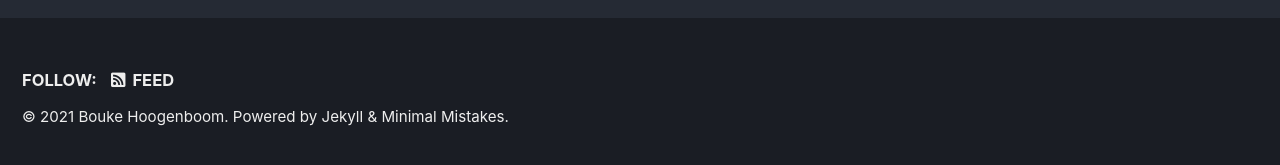
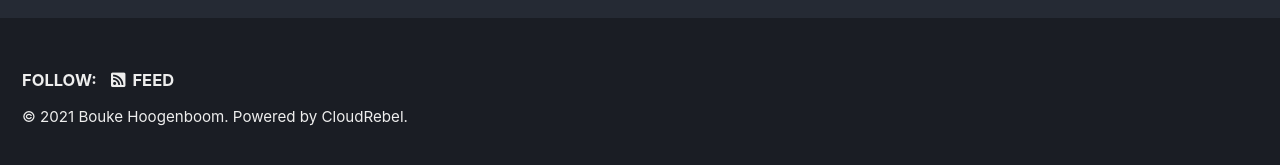
Before and after one commit to bhoogenboom/bhoogenboom.github.io, a Jekyll site: the page built from index.html, in a window 1280 px wide. Shown: the part 727-892 px from the top of the page. Built offline with Jekyll 4.4.1, drawn with Linux system fonts in a browser that asks for light colours; cached includes are drawn as plain includes; the list of posts is cut into pages by our own code.

Commit message:
Ajust Footer

```diff
--- a/_includes/footer.html
+++ b/_includes/footer.html
@@ -18,4 +18,4 @@
   </ul>
 </div>
 
-<div class="page__footer-copyright">&copy; {{ site.time | date: '%Y' }} {{ site.name | default: site.title }}. {{ site.data.ui-text[site.locale].powered_by | default: "Powered by" }} <a href="https://jekyllrb.com" rel="nofollow">Jekyll</a> &amp; <a href="https://mademistakes.com/work/minimal-mistakes-jekyll-theme/" rel="nofollow">Minimal Mistakes</a>.</div>
+<div class="page__footer-copyright">&copy; {{ site.time | date: '%Y' }} {{ site.name | default: site.title }}. {{ site.data.ui-text[site.locale].powered_by | default: "Powered by" }} <a href="https://CloudRebel.nl/" rel="nofollow">CloudRebel</a>.</div>
```
